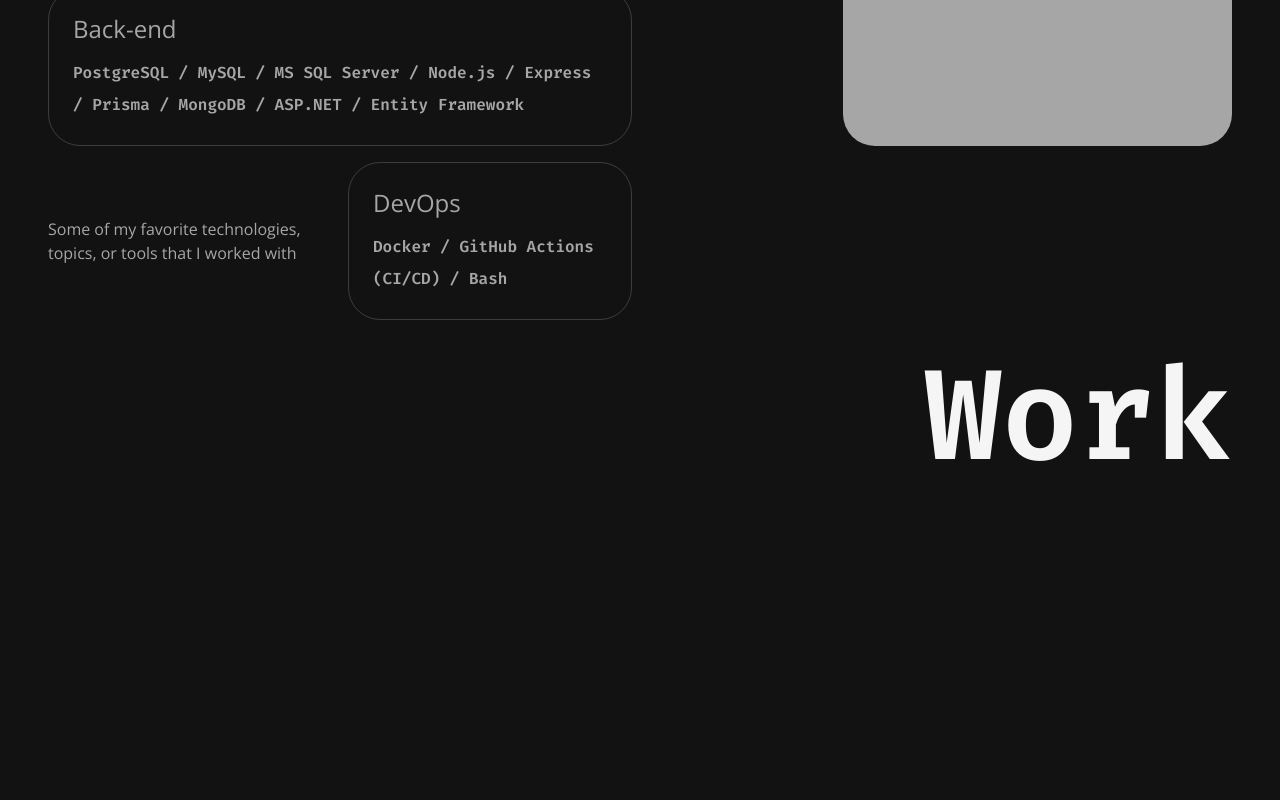
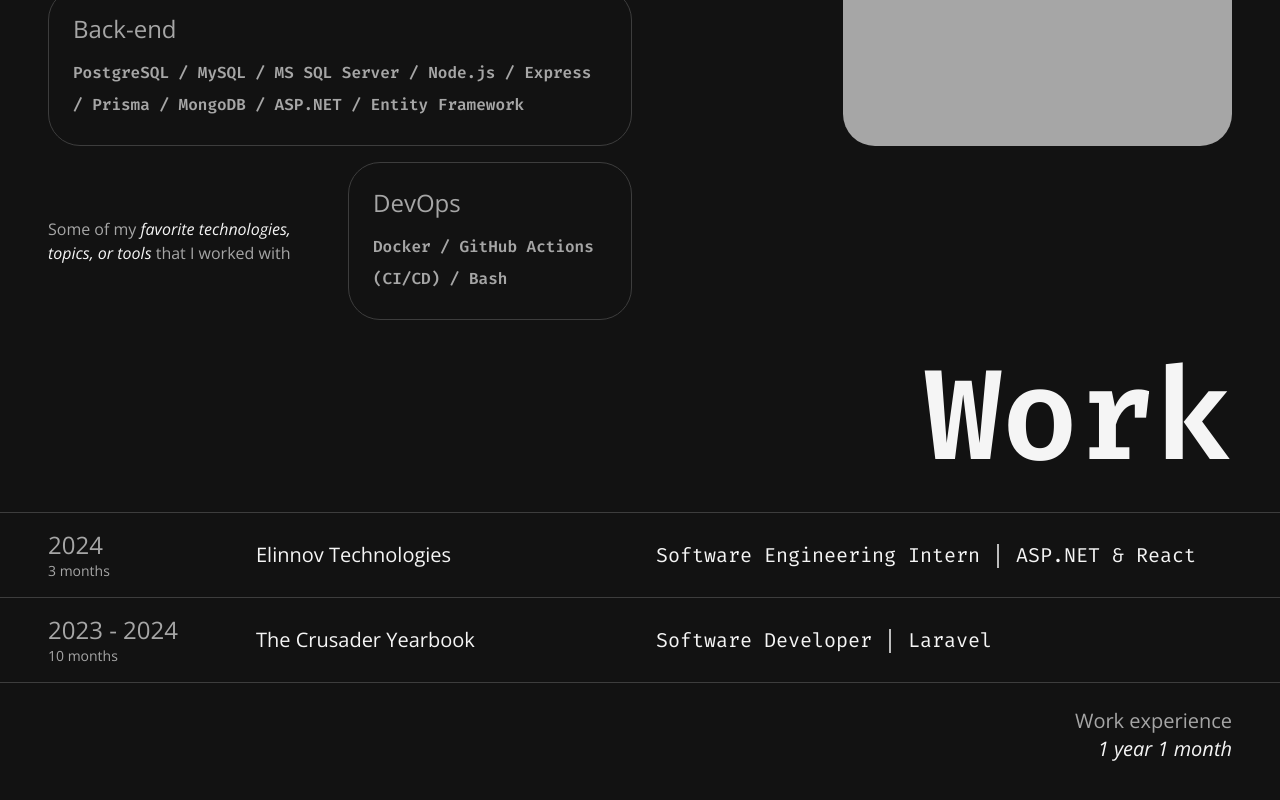
Before and after one commit to janrizmlibres/dev-portfolio, a React (Vite) app: page / in a window 1280 px wide. Shown: the part 1270-2070 px from the top of the page. Before the commit the page ends 1782 px from the top, so only its background shows below. Built offline with nearby package versions, Linux system fonts and the light colour scheme.

Commit message:
added work section

```diff
--- a/src/components/About.tsx
+++ b/src/components/About.tsx
@@ -1,9 +1,11 @@
 import TechToolsPanel from "./shared/TechToolsPanel";
 import ButtonPrompt from "./shared/ButtonPrompt";
+import WorkPanel from "./shared/WorkPanel";
 
 const About = () => {
   return (
-    <section className="custom-container px-12 mt-48" id="about">
+    <section className="mt-48 mb-32" id="about">
+      <section className="custom-container px-12">
         <div className="flex items-start mb-24">
           <h2 className="flex-3 font-fira-code font-semibold">
             &hellip; /About me &hellip;
@@ -18,7 +20,7 @@ const About = () => {
           <TechToolsPanel
             className="col-span-2"
             title="Front-end"
-          body="TypeScript / React / React Native / NextJs (App Router) / Vite / Vue / Vitest / Pinia"
+            body="TypeScript / React / React Native / NextJs (App Router) / Vite / Vue / Vitest / Mocha / Chai / Pinia"
             active
           />
 
@@ -38,10 +40,10 @@ const About = () => {
             body="PostgreSQL / MySQL / MS SQL Server / Node.js / Express / Prisma / MongoDB / ASP.NET / Entity Framework"
           />
 
-        <div className="row-4 flex items-center text-gray-100">
+          <div className="row-4 flex items-center text-gray-100 w-9/10">
             <p>
-            Some of my favorite technologies, topics, or tools that I worked
-            with
+              Some of my <em>favorite technologies, topics, or tools</em> that I
+              worked with
             </p>
           </div>
 
@@ -55,10 +57,34 @@ const About = () => {
             <div className="w-2/3 h-full ml-auto rounded-4xl bg-gray-100"></div>
           </div>
         </div>
+      </section>
 
-      <h1 className="text-right font-fira-code text-9xl font-semibold my-8">
+      <section>
+        <h1 className="custom-container text-right font-fira-code text-9xl font-semibold my-8 px-12">
           Work
         </h1>
+
+        <WorkPanel
+          years="2024"
+          duration="3 months"
+          company="Elinnov Technologies"
+          role="Software Engineering Intern"
+          tech="ASP.NET & React"
+        />
+        <WorkPanel
+          years="2023 - 2024"
+          duration="10 months"
+          company="The Crusader Yearbook"
+          role="Software Developer"
+          tech="Laravel"
+          isLast
+        />
+
+        <div className="custom-container px-12 text-right mt-6 text-xl">
+          <p className="text-gray-100">Work experience</p>
+          <p className="italic">1 year 1 month</p>
+        </div>
+      </section>
     </section>
   );
 };
--- a/src/components/Hero.tsx
+++ b/src/components/Hero.tsx
@@ -4,7 +4,7 @@ const Hero = () => {
   return (
     <section className="custom-container my-20 px-12">
       <div className="flex justify-between items-end mb-12">
-        <h1 className="font-fira-code text-9xl/23 font-semibold">Frontend</h1>
+        <h1 className="font-fira-code text-9xl/23 font-semibold">Full-stack</h1>
         <div className="flex gap-4 items-end">
           <a
             href="#projects"
--- a/src/components/shared/TechToolsPanel.tsx
+++ b/src/components/shared/TechToolsPanel.tsx
@@ -8,8 +8,8 @@ interface Props {
 const TechToolsPanel = ({ title, body, active = false, className }: Props) => {
   return (
     <div
-      className={`p-6 rounded-4xl border-1 border-gray-200 text-gray-100 ${
-        active && "bg-light-100 text-gray-200"
+      className={`p-6 rounded-4xl border-1 border-gray-200 ${
+        active ? "bg-light-100 text-gray-200" : "text-gray-100"
       } ${className}`}
     >
       <h2 className="text-2xl mb-3">{title}</h2>
--- /dev/null
+++ b/src/components/shared/WorkPanel.tsx
@@ -0,0 +1,38 @@
+interface Props {
+  years: string;
+  duration: string;
+  company: string;
+  role: string;
+  tech: string;
+  isLast?: boolean;
+}
+
+const WorkPanel = ({
+  years,
+  duration,
+  company,
+  role,
+  tech,
+  isLast = false,
+}: Props) => {
+  return (
+    <div
+      className={`cursor-default hover:bg-light-100 transition-all duration-150 group border-gray-200 ${
+        isLast ? "border-y" : "border-t"
+      }`}
+    >
+      <div className="custom-container px-12 py-4 flex items-center gap-4">
+        <div className="flex-1 text-gray-100 group-hover:text-gray-200">
+          <p className="text-2xl">{years}</p>
+          <p className="text-sm">{duration}</p>
+        </div>
+        <p className="flex-2 text-xl group-hover:text-gray-200">{company}</p>
+        <div className="font-fira-code text-light-100 text-xl flex-3 group-hover:text-gray-200">
+          <span>{role}</span> | <span>{tech}</span>
+        </div>
+      </div>
+    </div>
+  );
+};
+
+export default WorkPanel;
--- a/src/index.css
+++ b/src/index.css
@@ -20,6 +20,10 @@
   body {
     @apply font-open-sans text-light-100 bg-dark-100;
   }
+
+  em {
+    @apply text-light-100;
+  }
 }
 
 @layer components {
```
Lines whose indentation alone changed are shown as unchanged.
